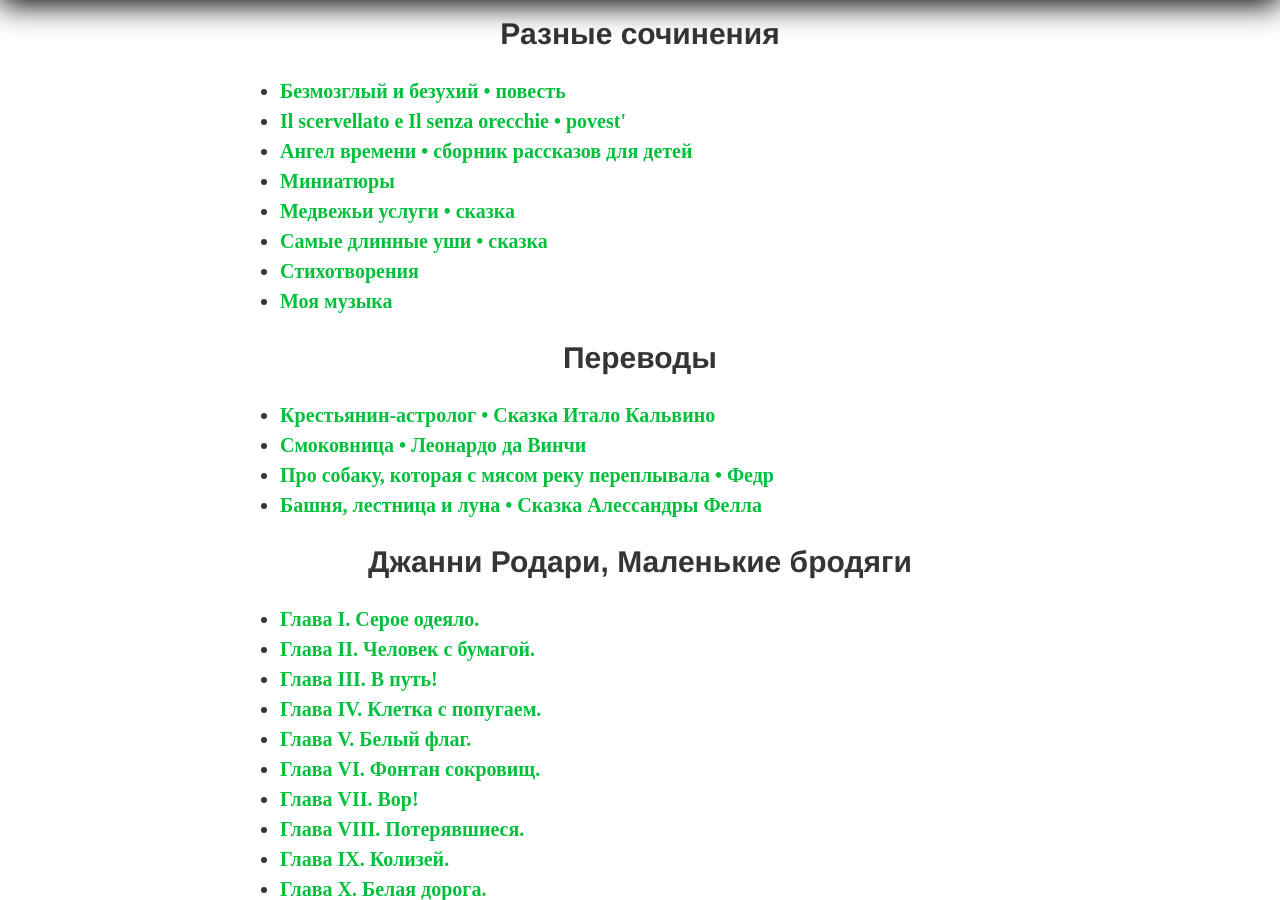
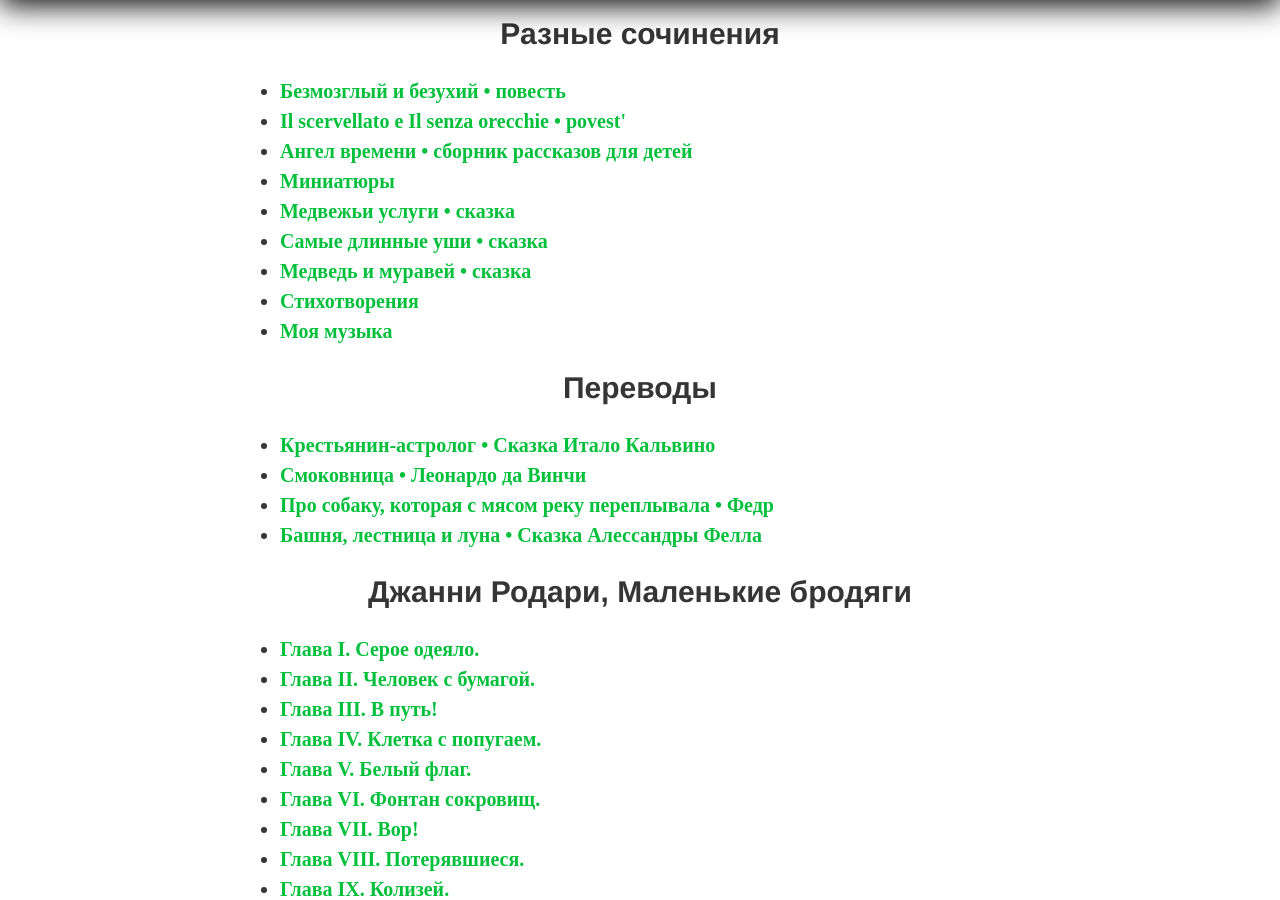
Before and after one commit to postolny/postolny.github.io, a Jekyll site: the page built from _pages/indice.html, in a window 1280 px wide and 900 px high, scrolled down 479 px. Built offline with Jekyll 4.4.1, drawn with Linux system fonts in a browser that asks for light colours.

Commit message:
Add files via upload

```diff
--- a/_data/indice.yml
+++ b/_data/indice.yml
@@ -13,6 +13,8 @@
         url: /medvezhi-uslugi/
       - page: Самые длинные уши • сказка
         url: /samye-dlinnye-ushi/
+      - page: Медведь и муравей • сказка
+        url: /medved-i-muravej/
       - page: Стихотворения
         url: /poesia/
       - page: Моя музыка
```
